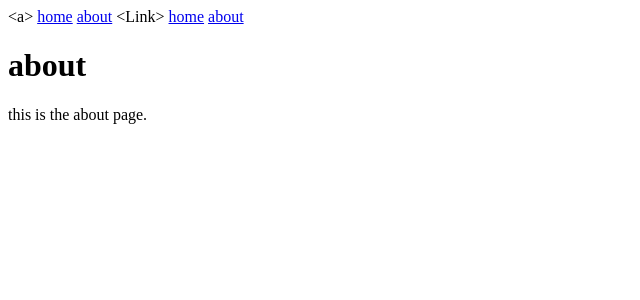
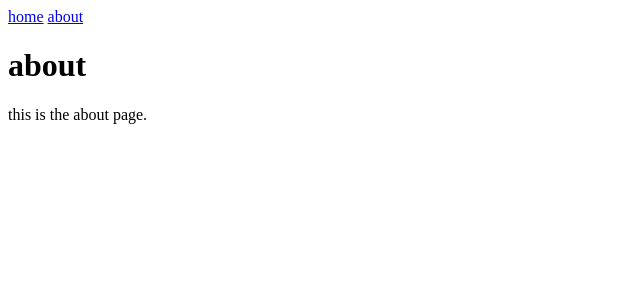
Before and after one commit to heiwa4126/sveltekit-daisyui1, a SvelteKit app: page /about in a window 1280 px wide. Shown: the top 300 px of the page, without its empty margins (0-640 px from the left). Built offline with nearby package versions, Linux system fonts and the light colour scheme.

Commit message:
update for kit.paths.base things again (maybe work???)

```diff
--- a/src/components/Link.svelte
+++ /dev/null
@@ -1,13 +0,0 @@
-<!--
-  コンポーネントにするとカッコいいけど、
-  他にもhref書き換える必要があるエレメント結構ありそう...
-  地道にやったほうがいいかも。
--->
-<script>
-	import { base } from '$app/paths';
-	export let href;
-</script>
-
-<a href={base + href} {...$$props}>
-	<slot />
-</a>
--- a/src/routes/+layout.svelte
+++ b/src/routes/+layout.svelte
@@ -1,15 +1,10 @@
 <script>
 	import { base } from '$app/paths';
-	import Link from '$components/Link.svelte';
 </script>
 
 <nav>
-	&lt;a&gt;
 	<a href="{base}/">home</a>
 	<a href="{base}/about">about</a>
-	&lt;Link&gt;
-	<Link href="/">home</Link>
-	<Link href="/about">about</Link>
 </nav>
 
 <slot />
```
